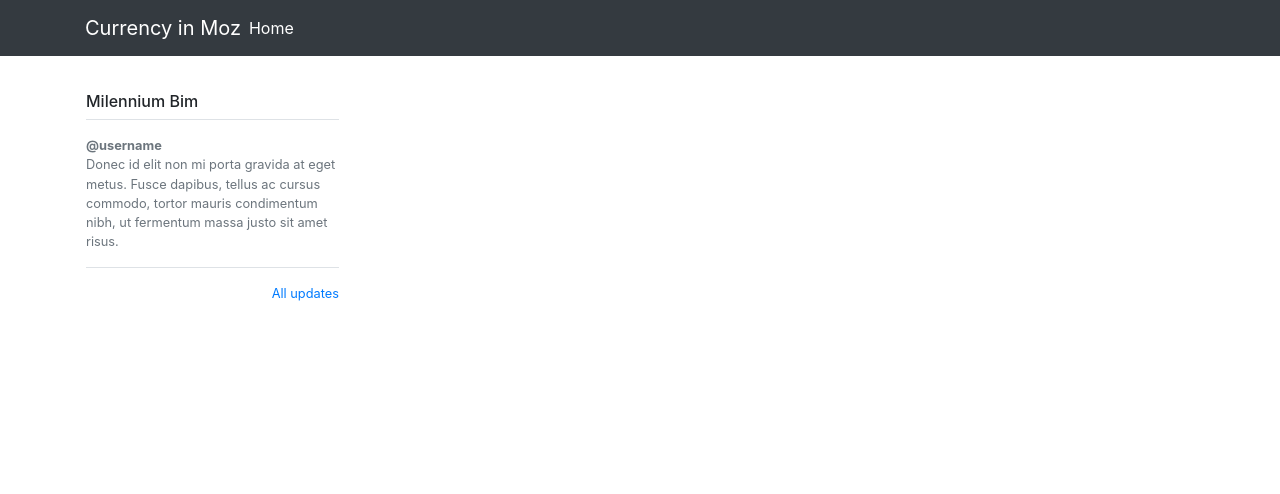
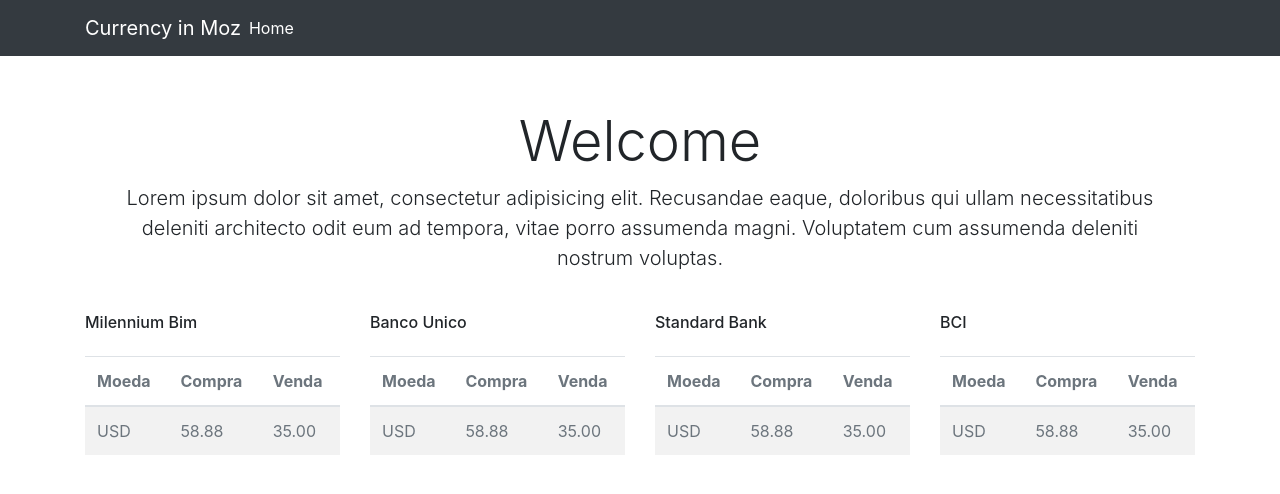
Before and after one commit to amaduela/currency, a website: page index.html in a window 1280 px wide. Drawn offline with Linux system fonts and the light colour scheme; no server answers.

Commit message:
first layout

```diff
--- a/index.html
+++ b/index.html
@@ -1,7 +1,11 @@
 <!DOCTYPE html>
 <html>
 <head>
+	<!-- Required meta tags -->
+    <meta charset="utf-8">
+    <meta name="viewport" content="width=device-width, initial-scale=1, shrink-to-fit=no">
 	<title>Taxa(s) de Cambio</title>
+
 	<link rel="stylesheet" type="text/css" href="dist/css/style.css">
 </head>
 <body>
@@ -23,20 +27,130 @@
 	</nav>
 
 	<main role="main" class="container">
+		<div class="pricing-header px-3 py-3 pt-md-5 pb-md-4 mx-auto text-center">
+			<h1 class="display-4">Welcome</h1>
+			<p class="lead">Lorem ipsum dolor sit amet, consectetur adipisicing elit. Recusandae eaque, doloribus qui ullam necessitatibus deleniti architecto odit eum ad tempora, vitae porro assumenda magni. Voluptatem cum assumenda deleniti nostrum voluptas.</p>
+			</div>
 		<div class="row">
-			<div class="col-md-3 my-3 p-3 bg-white rounded box-shadow">
-				<h6 class="border-bottom border-gray pb-2 mb-0">Milennium Bim</h6>
+			<div class="col-md-3 bg-white rounded box-shadow">
+				<h6 class="">Milennium Bim</h6>
 				<div class="media text-muted pt-3">
-					<p class="media-body pb-3 mb-0 small lh-125 border-bottom border-gray">
-						<strong class="d-block text-gray-dark">@username</strong>
-						Donec id elit non mi porta gravida at eget metus. Fusce dapibus, tellus ac cursus commodo, tortor mauris condimentum nibh, ut fermentum massa justo sit amet risus.
-					</p>
+					<table class="table table-striped">
+						<thead>
+							<th>Moeda</th>
+							<th>Compra</th>
+							<th>Venda</th>
+						</thead>
+						<tbody id="bim">
+							<tr>
+								<td>USD</td>
+								<td>58.88</td>
+								<td>35.00</td>
+							</tr>
+						</tbody>
+					</table>
 				</div>
-				<small class="d-block text-right mt-3">
-					<a href="#">All updates</a>
-				</small>
+			</div>
+			<div class="col-md-3 bg-white rounded box-shadow">
+				<h6 class="">Banco Unico</h6>
+				<div class="media text-muted pt-3">
+					<table class="table table-striped">
+						<thead>
+							<th>Moeda</th>
+							<th>Compra</th>
+							<th>Venda</th>
+						</thead>
+						<tbody id="unico">
+							<tr>
+								<td>USD</td>
+								<td>58.88</td>
+								<td>35.00</td>
+							</tr>
+						</tbody>
+					</table>
+				</div>
+			</div>
+			<div class="col-md-3 bg-white rounded box-shadow">
+				<h6 class="">Standard Bank</h6>
+				<div class="media text-muted pt-3">
+					<table class="table table-striped">
+						<thead>
+							<th>Moeda</th>
+							<th>Compra</th>
+							<th>Venda</th>
+						</thead>
+						<tbody id="standard">
+							<tr>
+								<td>USD</td>
+								<td>58.88</td>
+								<td>35.00</td>
+							</tr>
+						</tbody>
+					</table>
+				</div>
+			</div>
+			<div class="col-md-3 bg-white rounded box-shadow">
+				<h6 class="">BCI</h6>
+				<div class="media text-muted pt-3">
+					<table class="table table-striped">
+						<thead>
+							<th>Moeda</th>
+							<th>Compra</th>
+							<th>Venda</th>
+						</thead>
+						<tbody id="bci">
+							<tr>
+								<td>USD</td>
+								<td>58.88</td>
+								<td>35.00</td>
+							</tr>
+						</tbody>
+					</table>
+				</div>
 			</div>
 		</div>
 	</main>
+	<script type="text/javascript">
+		function createTR (origin, data) {
+			var table = document.querySelector("#"+origin);
+			var tr = document.createElement("tr");
+			var tdBuy = document.createElement("td");
+			var tdSell = document.createElement("td");
+			var tdCurrency = document.createElement("td");
+
+			tdCurrency.textContent = data.name;
+			tdBuy.textContent = data.buy;
+			tdSell.textContent = data.sell;
+
+			tr.appendChild(tdCurrency);
+			tr.appendChild(tdBuy);
+			tr.appendChild(tdSell);
+
+			table.appendChild(tr);
+		}
+
+		function bank(name) {
+			var xhr = new XMLHttpRequest();
+			xhr.open("GET", "./dist/json/"+name);
+
+			xhr.addEventListener("load", function () {
+				var erros = [];
+				if (xhr.status == 200) {
+					var result = xhr.responseText;
+					var data = JSON.parse(result);
+					console.log(data);
+
+					for(var i in data){
+						createTR(name, data[i]);
+					}
+				}
+			});
+			xhr.send();
+		}
+		bank("bim");
+		bank("bci");
+		bank("unico");
+		bank("standard");
+	</script>
 </body>
 </html>
```
